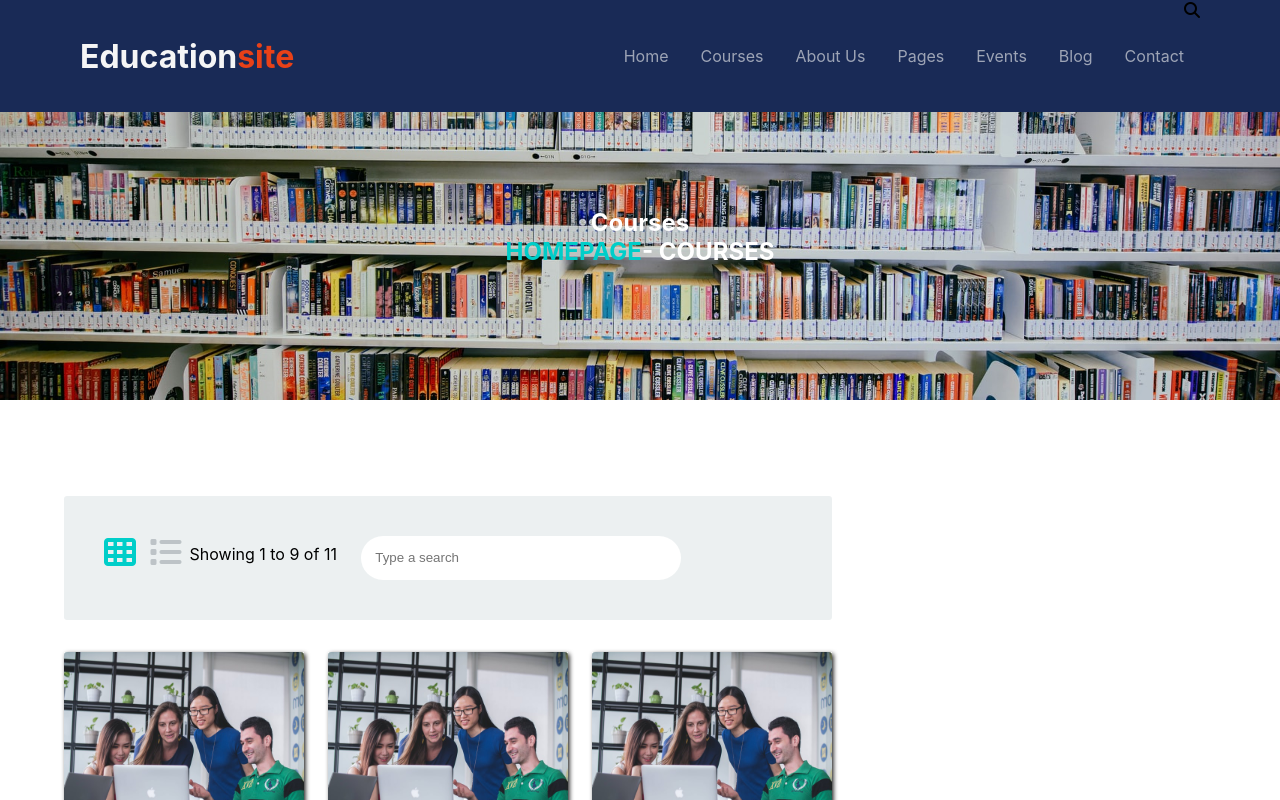
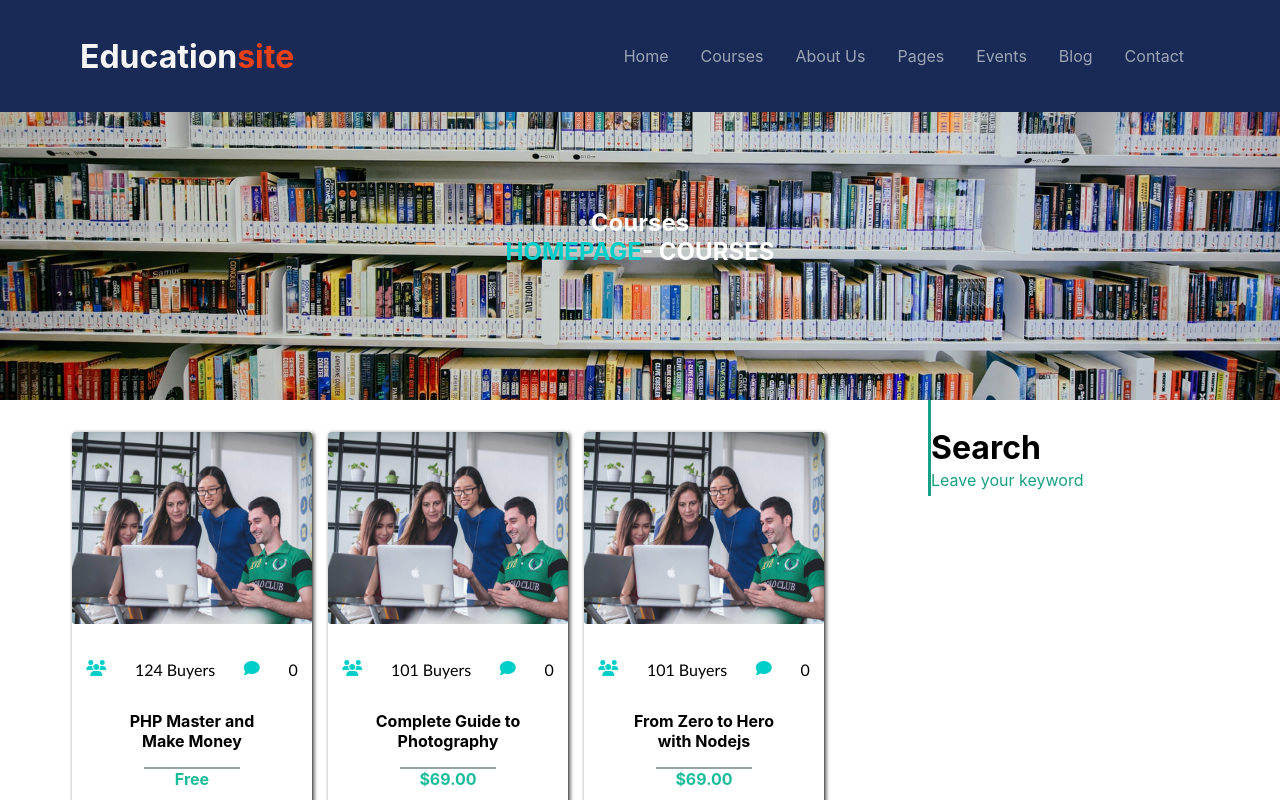
Before and after one commit to mchomvus4/education, a React (Create React App) app: page /course in a window 1280 px wide. Shown: the top 800 px of the page. Built offline with nearby package versions, Linux system fonts and the light colour scheme.

Commit message:
file upadated

```diff
--- a/src/App.css
+++ b/src/App.css
@@ -1,4 +1,4 @@
-.App {
+/* .App {
   text-align: center;
   font-size: 4rem;
   color: #238356;
@@ -37,4 +37,4 @@
   to {
     transform: rotate(360deg);
   }
-}
+} */
--- a/src/components/Section/Course.css
+++ b/src/components/Section/Course.css
@@ -29,11 +29,23 @@
         color: #fff;
 }
 /*end of the first section css code*/
-.flex_main{
-    margin-top: 6rem;
-    width: 60%;
-    margin-left: 5%;
+
+.main_section{
+    display: flex;
+    justify-content: space-between;
+    margin: 0rem 4rem;
 }
+.leftsidebar{
+    width: 70%;
+
+}
+.leftsidebar{
+    width: 25%;
+}
+.main_container{
+    margin: 0rem 10rem;
+}
+
 .flex_right{
     background: #00cec9;
 
@@ -44,6 +56,7 @@
     border-radius: 0.2rem;
     display: flex;
     flex-wrap: wrap;
+
 }
 .search_th {
     color: #00cec9;
@@ -72,6 +85,7 @@
     margin-top: 2rem;
     background: #fff;
     justify-content: space-between;
+
 }
 .course_image{
     width: 15rem;
@@ -85,6 +99,8 @@
     box-shadow: .1rem .13rem 0.3rem;
     margin-bottom: 2rem;
     flex-wrap: wrap;
+    margin: 0rem 0.5rem;
+
 }
 .course_image:hover{
 
@@ -119,11 +135,9 @@
     }
 }
 
-/* side bar */
-
-._search{
-
-  float: right;
-  top: 0;
-  left: 0;
+/* left side bar css */
+._search_left{
+    padding-top: 2rem;
+    border-left: 3px solid #16a085;
+   line-height: 2rem;
 }
--- a/src/components/Section/Course.jsx
+++ b/src/components/Section/Course.jsx
@@ -1,6 +1,6 @@
 import React from 'react';
 import './Course.css';
-import image1 from '../../images/s6-img3.jpg';
+ import image1 from '../../images/s6-img3.jpg';
 function Course() {
     return (
         <>
@@ -10,19 +10,10 @@ function Course() {
            </div>
             </section>
 
-            <section className="flex_main">
-               <div className="search_bar">
-                    <li className="fa fa-th fa-2x search_th "></li>  &nbsp; &nbsp;
-                    <li className="fa fa-list fa-2x search_list"></li>
-                    <p className="showing">Showing 1 to 9 of 11</p>
-                    <div className="btn_btn_search">
-                        <li className="fa fa-search"></li>
-                    </div>
-                    <input className="input" type="text" placeholder="Type a search" />
+            <section className="main_section">
+                <div className="leftsidebar">
 
-
-            </div>
-             <section className="courses_price">
+                    <section className="courses_price">
                  <div className="card_body_course">
                     <div className="card">
                     <img src={image1} alt="card_image" className="course_image"/>
@@ -31,7 +22,7 @@ function Course() {
                         <i className='fa fa-users user_icon'></i>
                             <p className="_course_cost">124 Buyers</p>
                             <i className='fa fa-comment comment_icon'></i>
-                            <p className="_comment">0 Comment</p>
+                            <p className="_comment">0 </p>
                         </div>
                         <div className="">
                             <b><p className="php_master">PHP Master and<br /> Make Money</p></b>
@@ -48,7 +39,7 @@ function Course() {
                                 <i className='fa fa-users user_icon'></i>
                                     <p className="_course_cost">101 Buyers</p>
                                     <i className='fa fa-comment comment_icon'></i>
-                                    <p className="_comment">0 Comment</p>
+                                    <p className="_comment">0 </p>
                                 </div>
                             <div className="">
                                 <b><p className="php_master">Complete Guide to<br /> Photography</p></b>
@@ -64,7 +55,7 @@ function Course() {
                                 <i className='fa fa-users user_icon'></i>
                                     <p className="_course_cost">101 Buyers</p>
                                     <i className='fa fa-comment comment_icon'></i>
-                                    <p className="_comment">0 Comment</p>
+                                    <p className="_comment">0 </p>
                                 </div>
                             <div className="">
                                 <b><p className="php_master">From Zero to Hero<br /> with Nodejs</p></b>
@@ -73,8 +64,8 @@ function Course() {
 
                      </div>
 
-                </section>
-                {/* second card row */}
+                    </section>
+                     {/* second card row */}
                 <section className="courses_price">
                  <div className="card_body_course">
                     <div className="card">
@@ -84,7 +75,7 @@ function Course() {
                         <i className='fa fa-users user_icon'></i>
                             <p className="_course_cost">101 Buyers</p>
                             <i className='fa fa-comment comment_icon'></i>
-                            <p className="_comment">0 Comment</p>
+                            <p className="_comment">0 </p>
                         </div>
                         <div className="">
                             <b><p className="php_master">Introduction Learn<br /> LMS Plugin</p></b>
@@ -101,7 +92,7 @@ function Course() {
                                 <i className='fa fa-users user_icon'></i>
                                     <p className="_course_cost">101 Buyers</p>
                                     <i className='fa fa-comment comment_icon'></i>
-                                    <p className="_comment">0 Comment</p>
+                                    <p className="_comment">0 </p>
                                 </div>
                             <div className="">
                                 <b><p className="php_master">Learn Web Graphic<br /> Design</p></b>
@@ -117,7 +108,7 @@ function Course() {
                                 <i className='fa fa-users user_icon'></i>
                                     <p className="_course_cost">100 Buyers</p>
                                     <i className='fa fa-comment comment_icon'></i>
-                                    <p className="_comment">0 Comment</p>
+                                    <p className="_comment">0 </p>
                                 </div>
                             <div className="">
                                 <b><p className="php_master">Print Designing<br />Teaching</p></b>
@@ -127,8 +118,15 @@ function Course() {
                      </div>
 
                 </section>
+                </div>
 
-            </section>
+                <div className="leftsidebar">
+                    <div className="_search_left">
+                        <p style={{fontSize:'2rem'}}><b>Search</b></p>
+                        <p style={{color:'#16a085'}}>Leave your keyword</p>
+                  </div>
+                    </div>
+           </section>
 
 
 
```
